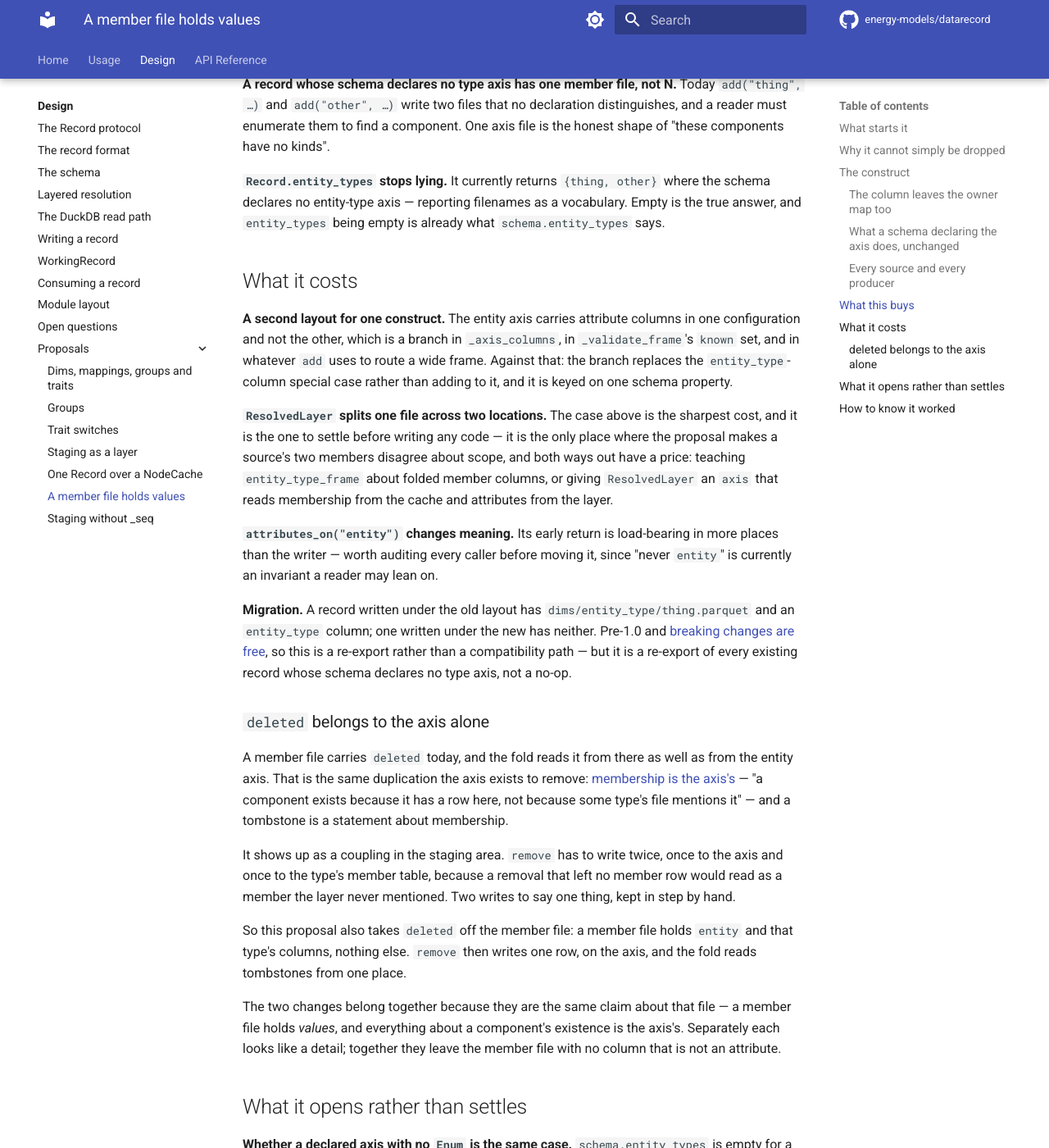
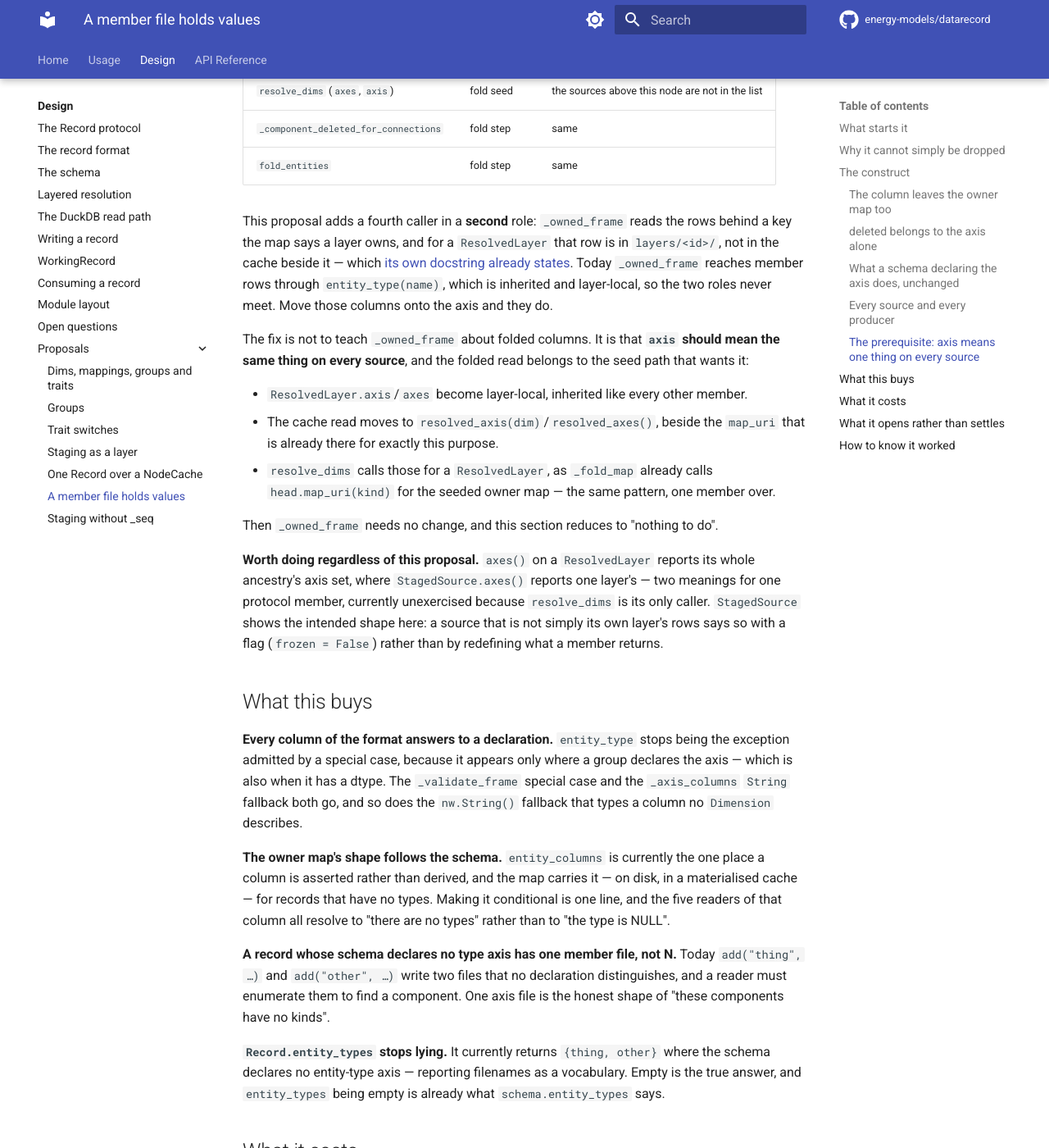
Before and after one commit to energy-models/datarecord, an MkDocs documentation site: the page built from docs/design/proposals/a-member-file-holds-values.md, in a window 1280 px wide and 1400 px high, scrolled down 5067 px. Shown: the whole window at 82% size. Built offline with MkDocs 1.6.1 and Material for MkDocs 9.7.7, drawn with Linux system fonts in a browser that asks for light colours; comment, search, counter and statistics services are not loaded; some of the changed text lies outside the part shown.

Commit message:
docs: the ResolvedLayer problem is a prerequisite, not a cost
Tracing the callers says the earlier framing was wrong. `ResolvedLayer`
overrides `axis`/`axes` to read the folded `resolved/dims/`, so the
member means something different on it than on every other source. All
three of its current callers are fold-time and want exactly that, which
is why nothing has noticed.

This proposal would add a fourth caller in the other role: `_owned_frame`
reads the row behind a key the map says a layer owns, and for a resolved
node that row is in `layers/<id>/` - as ResolvedLayer's own docstring
says. Today it reaches member rows through `entity_type(name)`, which is
inherited and layer-local, so the roles never meet.

So the fix is not to teach `_owned_frame` about folded columns; it is
that `axis` should mean one thing everywhere, with the folded read moved
to `resolved_axis`/`resolved_axes` beside the `map_uri` already there for
that purpose. `resolve_dims` calls those, as `_fold_map` already calls
`head.map_uri(kind)`. Then `_owned_frame` needs no change.

Worth doing regardless: `axes()` on a resolved node reports its whole
ancestry's axis set where `StagedSource.axes()` reports one layer's.
`StagedSource` shows the intended shape - a source that is not simply its
own rows says so with a flag, not by redefining a member.

Also moves `deleted` out of "What it costs" into the construct, where a
headline claim belongs.

Co-Authored-By: Claude Opus 5 (1M context) <noreply@anthropic.com>

```diff
--- a/docs/design/proposals/a-member-file-holds-values.md
+++ b/docs/design/proposals/a-member-file-holds-values.md
@@ -78,7 +78,17 @@ One property, and the five readers follow from it:
 - **`_fold_ordered`'s `typed` arm** is skipped. This is the state the flag was written to express: `typed = "entity_type" in columns` already reads the column set rather than assuming, so it needs no edit at all once `entity_columns` is conditional.
 - **`_empty_relation`** builds from the same tuple, so it follows for free.
 
-**The materialised map is the consequence to be deliberate about.** `resolved/owner_map/entities.parquet` is written from this column set, so the cache of a record with no declared type axis stops carrying `entity_type` — and a cache written before the change has it. [Materialised node caches](../layers.md#materialised-node-caches) are derived data that can be rebuilt, so this is a rebuild rather than a migration; but a stale cache read against the new column set is the failure mode to check for, and it argues for the cache carrying a schema version or being invalidated on schema change. This proposal does not settle that, and it is the second thing to look at after `ResolvedLayer`.
+**The materialised map is the consequence to be deliberate about.** `resolved/owner_map/entities.parquet` is written from this column set, so the cache of a record with no declared type axis stops carrying `entity_type` — and a cache written before the change has it. [Materialised node caches](../layers.md#materialised-node-caches) are derived data that can be rebuilt, so this is a rebuild rather than a migration; but a stale cache read against the new column set is the failure mode to check for, and it argues for the cache carrying a schema version or being invalidated on schema change. This proposal does not settle that, and it is the second thing to look at after the `ResolvedLayer` prerequisite.
+
+### `deleted` belongs to the axis alone
+
+A member file carries `deleted` today, and the fold reads it from there as well as from the entity axis. That is the same duplication the axis exists to remove: [membership is the axis's](../format.md#the-entity-axis) — "a component exists because it has a row here, not because some type's file mentions it" — and a tombstone is a statement about membership.
+
+It shows up as a coupling in the staging area. `remove` has to write twice, once to the axis and once to the type's member table, because a removal that left no member row would read as a member the layer never mentioned. Two writes to say one thing, kept in step by hand.
+
+So this proposal also takes `deleted` off the member file: a member file holds `entity` and that type's columns, nothing else. `remove` then writes one row, on the axis, and the fold reads tombstones from one place.
+
+The two changes belong together because they are the same claim about that file — a member file holds _values_, and everything about a component's existence is the axis's. Separately each looks like a detail; together they leave the member file with no column that is not an attribute.
 
 ### What a schema declaring the axis does, unchanged
 
@@ -92,18 +102,38 @@ The layout is one thing; what each implementation of it must do is another, and
 | -------------------------------- | ------------------------------------------------- | -------------------------------- |
 | `_FileLayer` (shared)            | `dims/entity.parquet`, now with attribute columns | `None` — no such directory       |
 | `ParquetLayer`                   | inherited                                         | inherited                        |
-| `ResolvedLayer`                  | `resolved/dims/entity.parquet` — **see below**    | inherited, from `layers/<id>/`   |
+| `ResolvedLayer`                  | `layers/<id>/dims/entity.parquet` — **see below** | inherited, from `layers/<id>/`   |
 | `DirectorySource`                | inherited                                         | inherited                        |
 | `StagedSource` / `WorkingRecord` | `_ENTITY_AXIS` table, now with attribute columns  | `None` — no member tables staged |
 | `PyPSA` (tool)                   | `dims["entity"]`, its member frames merged in     | `entity_types` empty             |
 
 Three of the four sources need no code change at all: `_FileLayer` reads whatever columns the file has, and `ParquetLayer` and `DirectorySource` inherit it. `entity_type(name)` answering `None` follows from the directory being absent, which `try_read_parquet` already handles. That is the test of whether the layout is right — a file-backed source should not have to know which configuration it is reading.
 
-**`ResolvedLayer` is the one that does not fall out.** It overrides `axis` to read `resolved/dims/`, the _folded_ axis standing for everything above this node, while `entity_type` stays inherited and reads this layer's own `layers/<id>/dims/entity_type/`. Today those carry different things — membership versus attributes — so the split is invisible. Under this proposal the attribute columns are _on the axis_, so a resolved node would serve them from the fold while the rows they replaced came from the layer alone. That is a scope change, not a relocation: `entity_type_frame` semi-joins the owner map to this node's own rows, and folded columns would widen what it returns.
+**The `PyPSA` tool** currently supplies `entity_types` per type and, since the entity axis became a supplied member, `dims["entity"]` from `_entity_axis_frame`. Under this proposal an untyped export merges the member columns into that frame and stops supplying `entity_types` — but PyPSA always has types (`n.components`), so it is unaffected in practice. It matters as a statement about the protocol rather than about this tool: a producer with no types has one axis frame to fill and no `entity_types` mapping, which is exactly what the `Record` protocol should let it say.
 
-Resolving it is part of the work, not a footnote. Either the materialised `resolved/dims/entity.parquet` keeps carrying folded attribute columns and `entity_type_frame` learns that a resolved node's member columns are already folded, or the cache stores membership only and the attributes are read from the layer — in which case `ResolvedLayer` needs an `axis` that splits the two, which is the first place in this design where one file's columns come from two locations.
+### The prerequisite: `axis` means one thing on every source
 
-**The `PyPSA` tool** currently supplies `entity_types` per type and, since the entity axis became a supplied member, `dims["entity"]` from `_entity_axis_frame`. Under this proposal an untyped export merges the member columns into that frame and stops supplying `entity_types` — but PyPSA always has types (`n.components`), so it is unaffected in practice. It matters as a statement about the protocol rather than about this tool: a producer with no types has one axis frame to fill and no `entity_types` mapping, which is exactly what the `Record` protocol should let it say.
+`ResolvedLayer` overrides `axis` and `axes` to read `resolved/dims/` — the _folded_ answer, standing for everything above this node — so `axis(dim)` means something different on it than on every other source, where it means "this layer's own rows".
+
+That is invisible today because all three of its callers want the folded answer wherever a `ResolvedLayer` can reach them:
+
+| caller                               | role      | folded is correct because                       |
+| ------------------------------------ | --------- | ----------------------------------------------- |
+| `resolve_dims` (`axes`, `axis`)      | fold seed | the sources above this node are not in the list |
+| `_component_deleted_for_connections` | fold step | same                                            |
+| `fold_entities`                      | fold step | same                                            |
+
+This proposal adds a fourth caller in a **second** role: `_owned_frame` reads the rows behind a key the map says a layer owns, and for a `ResolvedLayer` that row is in `layers/<id>/`, not in the cache beside it — which [its own docstring already states](../layers.md#materialised-node-caches). Today `_owned_frame` reaches member rows through `entity_type(name)`, which is inherited and layer-local, so the two roles never meet. Move those columns onto the axis and they do.
+
+The fix is not to teach `_owned_frame` about folded columns. It is that **`axis` should mean the same thing on every source**, and the folded read belongs to the seed path that wants it:
+
+- `ResolvedLayer.axis`/`axes` become layer-local, inherited like every other member.
+- The cache read moves to `resolved_axis(dim)`/`resolved_axes()`, beside the `map_uri` that is already there for exactly this purpose.
+- `resolve_dims` calls those for a `ResolvedLayer`, as `_fold_map` already calls `head.map_uri(kind)` for the seeded owner map — the same pattern, one member over.
+
+Then `_owned_frame` needs no change, and this section reduces to "nothing to do".
+
+**Worth doing regardless of this proposal.** `axes()` on a `ResolvedLayer` reports its whole ancestry's axis set, where `StagedSource.axes()` reports one layer's — two meanings for one protocol member, currently unexercised because `resolve_dims` is its only caller. `StagedSource` shows the intended shape here: a source that is not simply its own layer's rows says so with a flag (`frozen = False`) rather than by redefining what a member returns.
 
 ## What this buys
 
@@ -119,21 +149,11 @@ Resolving it is part of the work, not a footnote. Either the materialised `resol
 
 **A second layout for one construct.** The entity axis carries attribute columns in one configuration and not the other, which is a branch in `_axis_columns`, in `_validate_frame`'s `known` set, and in whatever `add` uses to route a wide frame. Against that: the branch replaces the `entity_type`-column special case rather than adding to it, and it is keyed on one schema property.
 
-**`ResolvedLayer` splits one file across two locations.** The case above is the sharpest cost, and it is the one to settle before writing any code — it is the only place where the proposal makes a source's two members disagree about scope, and both ways out have a price: teaching `entity_type_frame` about folded member columns, or giving `ResolvedLayer` an `axis` that reads membership from the cache and attributes from the layer.
+**A prerequisite in `ResolvedLayer`.** Its `axis`/`axes` must become layer-local first, with the folded read moved to the seed path (above). That is a small change and a defect fix in its own right, but it lands before this proposal rather than with it, and it touches `resolve_dims` - the one place the fold reads axes across sources.
 
 **`attributes_on("entity")` changes meaning.** Its early return is load-bearing in more places than the writer — worth auditing every caller before moving it, since "never `entity`" is currently an invariant a reader may lean on.
 
 **Migration.** A record written under the old layout has `dims/entity_type/thing.parquet` and an `entity_type` column; one written under the new has neither. Pre-1.0 and [breaking changes are free](https://github.com/energy-models/datarecord/blob/main/AGENTS.md), so this is a re-export rather than a compatibility path — but it is a re-export of every existing record whose schema declares no type axis, not a no-op.
-
-### `deleted` belongs to the axis alone
-
-A member file carries `deleted` today, and the fold reads it from there as well as from the entity axis. That is the same duplication the axis exists to remove: [membership is the axis's](../format.md#the-entity-axis) — "a component exists because it has a row here, not because some type's file mentions it" — and a tombstone is a statement about membership.
-
-It shows up as a coupling in the staging area. `remove` has to write twice, once to the axis and once to the type's member table, because a removal that left no member row would read as a member the layer never mentioned. Two writes to say one thing, kept in step by hand.
-
-So this proposal also takes `deleted` off the member file: a member file holds `entity` and that type's columns, nothing else. `remove` then writes one row, on the axis, and the fold reads tombstones from one place.
-
-The two changes belong together because they are the same claim about that file — a member file holds _values_, and everything about a component's existence is the axis's. Separately each looks like a detail; together they leave the member file with no column that is not an attribute.
 
 ## What it opens rather than settles
 
@@ -151,6 +171,6 @@ The two changes belong together because they are the same claim about that file
 
 **`sources.py` is untouched, `ResolvedLayer` aside.** The strongest signal that the layout is right rather than merely different: if `_FileLayer`, `ParquetLayer` and `DirectorySource` need no edit, then a file-backed source genuinely does not have to know which configuration it reads. A diff that adds a branch to any of them means the layout is being carried by the readers instead of by the format.
 
-**A resolved record with no declared types reads the same as an unresolved one.** Materialise a node of such a record and read a component's value through both; they must agree. This is the assertion the `ResolvedLayer` cost above will break first, so it belongs in the suite before the change rather than after.
+**A resolved record with no declared types reads the same as an unresolved one.** Materialise a node of such a record and read a component's value through both; they must agree. This is the assertion the `ResolvedLayer` prerequisite above exists to protect, so it belongs in the suite before either change rather than after.
 
 **The owner map has no `entity_type` column where the schema declares no type axis** — asserted on the relation's columns, and on the materialised `resolved/owner_map/entities.parquet` for a node that was materialised. Today both carry it, filled with NULLs, which is the state that makes `entity_types()` answer `{None}`; a test that only checks `entity_types() == set()` would pass with the column still there and still NULL.
```
